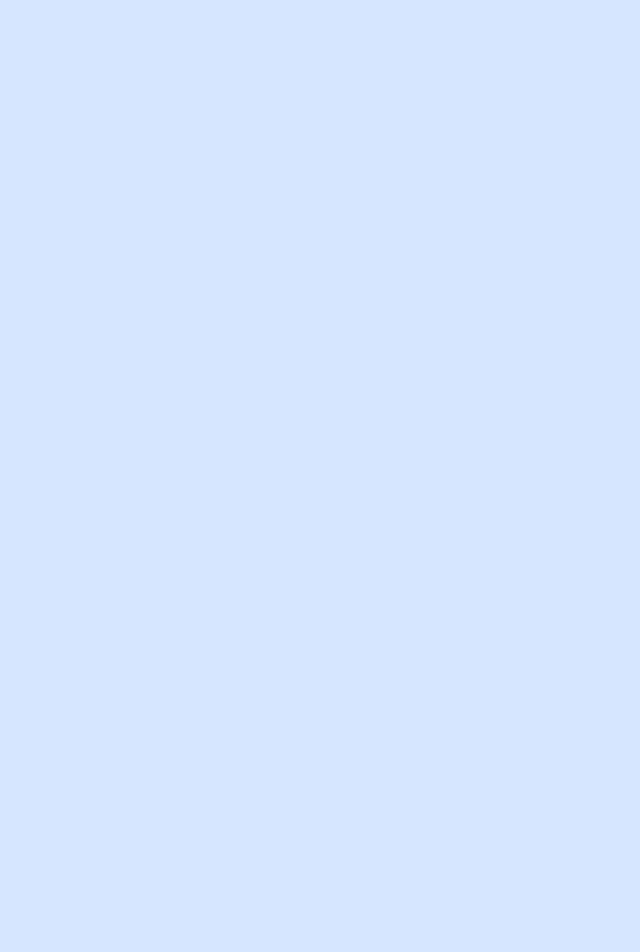
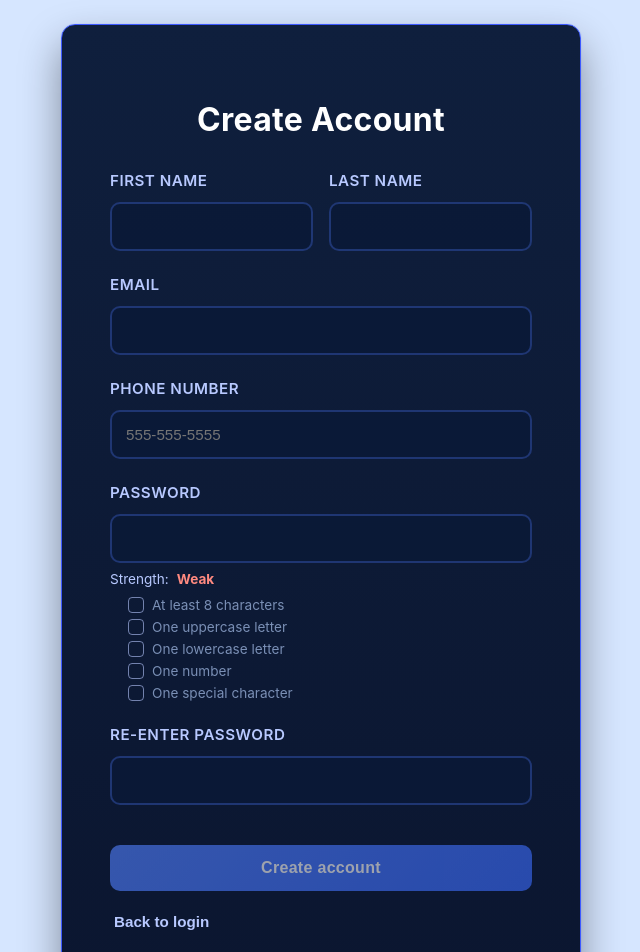
Before and after one commit to Juanfnmb1LPT/Direct-Mail-Sphere, a Vue app in the folder frontend/: page /signup in a window 1280 px wide. Before the commit this address had no page. Shown: the top 952 px of the page, without its empty margins (319-959 px from the left). Before the commit the page ends 800 px from the top, so only its background shows below. Built offline with nearby package versions, Linux system fonts and the light colour scheme; the HTML template or start-up script is replaced by a standard one.

Commit message:
added signup page (not linked to DB)

```diff
--- a/frontend/src/router/index.js
+++ b/frontend/src/router/index.js
@@ -1,11 +1,13 @@
 import { createRouter, createWebHistory } from 'vue-router'
 import LoginView from '../views/LoginView.vue'
+import SignupView from '../views/SignupView.vue'
 import DashboardView from '../views/DashboardView.vue'
 import HouseMapView from '../views/HouseMapView.vue'
 
 const routes = [
     { path: '/', redirect: '/login' },
     { path: '/login', name: 'login', component: LoginView },
+    { path: '/signup', name: 'signup', component: SignupView },
     { path: '/dashboard', name: 'dashboard', component: DashboardView },
     { path: '/create-mail', name: 'create-mail', component: HouseMapView }
 ]
--- a/frontend/src/views/LoginView.vue
+++ b/frontend/src/views/LoginView.vue
@@ -77,7 +77,9 @@
         <button type="button" class="link-button" @click="openResetModal">
           Forgot password?
         </button>
-        <button type="button" class="outline-button">Sign up</button>
+        <button type="button" class="outline-button" @click="goToSignup">
+          Sign up
+        </button>
       </div>
 
       <div class="demo-credentials">
@@ -162,6 +164,10 @@ const closeResetModal = () => {
 
 const sendResetEmail = () => {
   resetSent.value = true
+}
+
+const goToSignup = () => {
+  router.push('/signup')
 }
 </script>
 
--- /dev/null
+++ b/frontend/src/views/SignupView.vue
@@ -0,0 +1,408 @@
+<template>
+  <div class="signup-container">
+    <div class="signup-box">
+      <h2>Create Account</h2>
+      <form @submit.prevent="handleSignup">
+        <div class="two-column">
+          <div class="form-group">
+            <label for="first-name">First name</label>
+            <input
+              id="first-name"
+              v-model.trim="firstName"
+              type="text"
+              autocomplete="given-name"
+              required
+            />
+          </div>
+          <div class="form-group">
+            <label for="last-name">Last name</label>
+            <input
+              id="last-name"
+              v-model.trim="lastName"
+              type="text"
+              autocomplete="family-name"
+              required
+            />
+          </div>
+        </div>
+
+        <div class="form-group">
+          <label for="email">Email</label>
+          <input
+            id="email"
+            v-model.trim="email"
+            type="email"
+            autocomplete="email"
+            required
+          />
+        </div>
+
+        <div class="form-group">
+          <label for="phone">Phone number</label>
+          <input
+            id="phone"
+            v-model.trim="phone"
+            type="tel"
+            autocomplete="tel"
+            placeholder="555-555-5555"
+            required
+          />
+        </div>
+
+        <div class="form-group">
+          <label for="password">Password</label>
+          <input
+            id="password"
+            v-model="password"
+            type="password"
+            autocomplete="new-password"
+            required
+          />
+          <div class="strength-row">
+            <span class="strength-label">Strength:</span>
+            <span :class="['strength-value', strengthClass]">{{ strengthLabel }}</span>
+          </div>
+          <ul class="strength-list">
+            <li :class="{ met: passwordRules.length }">
+              <span class="requirement-box" aria-hidden="true"></span>
+              At least 8 characters
+            </li>
+            <li :class="{ met: passwordRules.upper }">
+              <span class="requirement-box" aria-hidden="true"></span>
+              One uppercase letter
+            </li>
+            <li :class="{ met: passwordRules.lower }">
+              <span class="requirement-box" aria-hidden="true"></span>
+              One lowercase letter
+            </li>
+            <li :class="{ met: passwordRules.number }">
+              <span class="requirement-box" aria-hidden="true"></span>
+              One number
+            </li>
+            <li :class="{ met: passwordRules.special }">
+              <span class="requirement-box" aria-hidden="true"></span>
+              One special character
+            </li>
+          </ul>
+        </div>
+
+        <div class="form-group">
+          <label for="confirm-password">Re-enter password</label>
+          <input
+            id="confirm-password"
+            v-model="confirmPassword"
+            type="password"
+            autocomplete="new-password"
+            required
+          />
+          <p v-if="confirmPassword && !passwordsMatch" class="helper-text">
+            Passwords do not match.
+          </p>
+        </div>
+
+        <div v-if="error" class="error-message">{{ error }}</div>
+        <div v-if="success" class="success-message">Account created. Please log in.</div>
+
+        <button type="submit" class="primary-button" :disabled="!canSubmit">
+          Create account
+        </button>
+      </form>
+
+      <button type="button" class="link-button" @click="goToLogin">
+        Back to login
+      </button>
+    </div>
+  </div>
+</template>
+
+<script setup>
+import { computed, ref } from 'vue'
+import { useRouter } from 'vue-router'
+
+const router = useRouter()
+
+const firstName = ref('')
+const lastName = ref('')
+const email = ref('')
+const phone = ref('')
+const password = ref('')
+const confirmPassword = ref('')
+const error = ref('')
+const success = ref(false)
+
+const passwordRules = computed(() => ({
+  length: password.value.length >= 8,
+  upper: /[A-Z]/.test(password.value),
+  lower: /[a-z]/.test(password.value),
+  number: /[0-9]/.test(password.value),
+  special: /[^A-Za-z0-9]/.test(password.value)
+}))
+
+const strengthScore = computed(() =>
+  Object.values(passwordRules.value).filter(Boolean).length
+)
+
+const strengthLabel = computed(() => {
+  if (strengthScore.value <= 2) return 'Weak'
+  if (strengthScore.value === 3 || strengthScore.value === 4) return 'Medium'
+  return 'Strong'
+})
+
+const strengthClass = computed(() => {
+  if (strengthScore.value <= 2) return 'weak'
+  if (strengthScore.value === 3 || strengthScore.value === 4) return 'medium'
+  return 'strong'
+})
+
+const passwordsMatch = computed(() => password.value === confirmPassword.value)
+
+const isStrong = computed(() =>
+  Object.values(passwordRules.value).every(Boolean)
+)
+
+const canSubmit = computed(() =>
+  firstName.value &&
+    lastName.value &&
+    email.value &&
+    phone.value &&
+    password.value &&
+    confirmPassword.value &&
+    passwordsMatch.value &&
+    isStrong.value
+)
+
+const handleSignup = () => {
+  error.value = ''
+  success.value = false
+
+  if (!isStrong.value) {
+    error.value = 'Password is not strong enough.'
+    return
+  }
+
+  if (!passwordsMatch.value) {
+    error.value = 'Passwords do not match.'
+    return
+  }
+
+  success.value = true
+}
+
+const goToLogin = () => {
+  router.push('/login')
+}
+</script>
+
+<style scoped>
+.signup-container {
+  min-height: 100vh;
+  display: flex;
+  justify-content: center;
+  align-items: center;
+  background-color: #d6e6ff;
+  width: 100%;
+  padding: 24px;
+}
+
+.signup-box {
+  background: linear-gradient(180deg, #0f1f3d 0%, #0b1630 100%);
+  border: 1px solid #3d5aff;
+  border-radius: 14px;
+  box-shadow: 0 20px 40px rgba(0, 0, 0, 0.4), 0 0 1px rgba(61, 90, 255, 0.5);
+  padding: clamp(2rem, 5vw, 3rem);
+  width: 100%;
+  max-width: 520px;
+}
+
+.signup-box h2 {
+  text-align: center;
+  margin-bottom: clamp(1.5rem, 4vw, 2rem);
+  color: #ffffff;
+  font-weight: 700;
+  font-size: clamp(1.5rem, 5vw, 2rem);
+  letter-spacing: 0.3px;
+}
+
+.two-column {
+  display: grid;
+  grid-template-columns: repeat(auto-fit, minmax(180px, 1fr));
+  gap: 16px;
+}
+
+.form-group {
+  margin-bottom: clamp(1rem, 3vw, 1.5rem);
+}
+
+.form-group label {
+  display: block;
+  margin-bottom: clamp(0.5rem, 2vw, 0.75rem);
+  color: #b8c9ff;
+  font-weight: 600;
+  font-size: clamp(0.85rem, 2.5vw, 0.95rem);
+  text-transform: uppercase;
+  letter-spacing: 0.5px;
+}
+
+.form-group input {
+  width: 100%;
+  padding: clamp(10px, 2vw, 14px);
+  border: 2px solid rgba(79, 124, 255, 0.3);
+  border-radius: 10px;
+  font-size: clamp(0.9rem, 2.5vw, 0.95rem);
+  background-color: rgba(11, 26, 56, 0.8);
+  color: #ffffff;
+  box-sizing: border-box;
+  transition: all 0.3s ease;
+}
+
+.form-group input:focus {
+  outline: none;
+  border-color: #5281ff;
+  background-color: rgba(11, 26, 56, 0.95);
+  box-shadow: 0 0 0 3px rgba(82, 129, 255, 0.15);
+}
+
+.strength-row {
+  display: flex;
+  gap: 8px;
+  align-items: center;
+  margin-top: 8px;
+  color: #b8c9ff;
+  font-size: 0.85rem;
+}
+
+.strength-value {
+  font-weight: 700;
+}
+
+.strength-value.weak {
+  color: #ff8a80;
+}
+
+.strength-value.medium {
+  color: #f5c26b;
+}
+
+.strength-value.strong {
+  color: #7dffa5;
+}
+
+.strength-list {
+  margin: 10px 0 0;
+  padding-left: 18px;
+  color: #7a8fb5;
+  font-size: 0.85rem;
+  display: grid;
+  gap: 6px;
+}
+
+.strength-list li {
+  display: flex;
+  gap: 8px;
+  align-items: center;
+}
+
+.requirement-box {
+  width: 16px;
+  height: 16px;
+  border-radius: 4px;
+  border: 1.5px solid rgba(184, 201, 255, 0.6);
+  background: transparent;
+  display: inline-flex;
+  align-items: center;
+  justify-content: center;
+  font-size: 0.75rem;
+}
+
+.strength-list li.met .requirement-box::after {
+  content: '✓';
+  color: #0b1630;
+  background: #7dffa5;
+  width: 100%;
+  height: 100%;
+  display: inline-flex;
+  align-items: center;
+  justify-content: center;
+  border-radius: 3px;
+  font-weight: 700;
+}
+
+.strength-list li.met {
+  color: #7dffa5;
+}
+
+.helper-text {
+  margin-top: 8px;
+  color: #ff8a80;
+  font-size: 0.85rem;
+}
+
+.error-message {
+  color: #ff8a80;
+  margin-bottom: clamp(0.75rem, 2.5vw, 1rem);
+  padding: clamp(10px, 2vw, 12px);
+  background: linear-gradient(135deg, rgba(255, 59, 48, 0.12), rgba(255, 107, 107, 0.08));
+  border: 1.5px solid rgba(255, 107, 107, 0.4);
+  border-radius: 10px;
+  text-align: center;
+  font-size: clamp(0.85rem, 2.5vw, 0.9rem);
+  font-weight: 500;
+}
+
+.success-message {
+  color: #7dffa5;
+  margin-bottom: clamp(0.75rem, 2.5vw, 1rem);
+  padding: clamp(10px, 2vw, 12px);
+  background: rgba(64, 255, 144, 0.12);
+  border: 1.5px solid rgba(64, 255, 144, 0.3);
+  border-radius: 10px;
+  text-align: center;
+  font-size: clamp(0.85rem, 2.5vw, 0.9rem);
+  font-weight: 600;
+}
+
+.primary-button {
+  width: 100%;
+  padding: clamp(12px, 2vw, 14px);
+  background: linear-gradient(135deg, #5281ff, #3b6cff);
+  color: white;
+  border: none;
+  border-radius: 10px;
+  font-size: clamp(0.9rem, 2.5vw, 1rem);
+  font-weight: 700;
+  cursor: pointer;
+  transition: all 0.3s ease;
+  box-shadow: 0 8px 20px rgba(82, 129, 255, 0.3);
+  letter-spacing: 0.3px;
+  margin-top: clamp(0.5rem, 2vw, 1rem);
+}
+
+.primary-button:disabled {
+  opacity: 0.6;
+  cursor: not-allowed;
+  box-shadow: none;
+}
+
+.primary-button:hover:not(:disabled) {
+  background: linear-gradient(135deg, #6a94ff, #5281ff);
+  box-shadow: 0 12px 28px rgba(82, 129, 255, 0.45);
+  transform: translateY(-2px);
+}
+
+.link-button {
+  margin-top: 16px;
+  background: none;
+  border: none;
+  color: #b8c9ff;
+  font-size: 0.95rem;
+  font-weight: 600;
+  cursor: pointer;
+  padding: 6px 4px;
+  transition: color 0.3s ease;
+  text-align: left;
+}
+
+.link-button:hover {
+  color: #5281ff;
+}
+</style>
```
